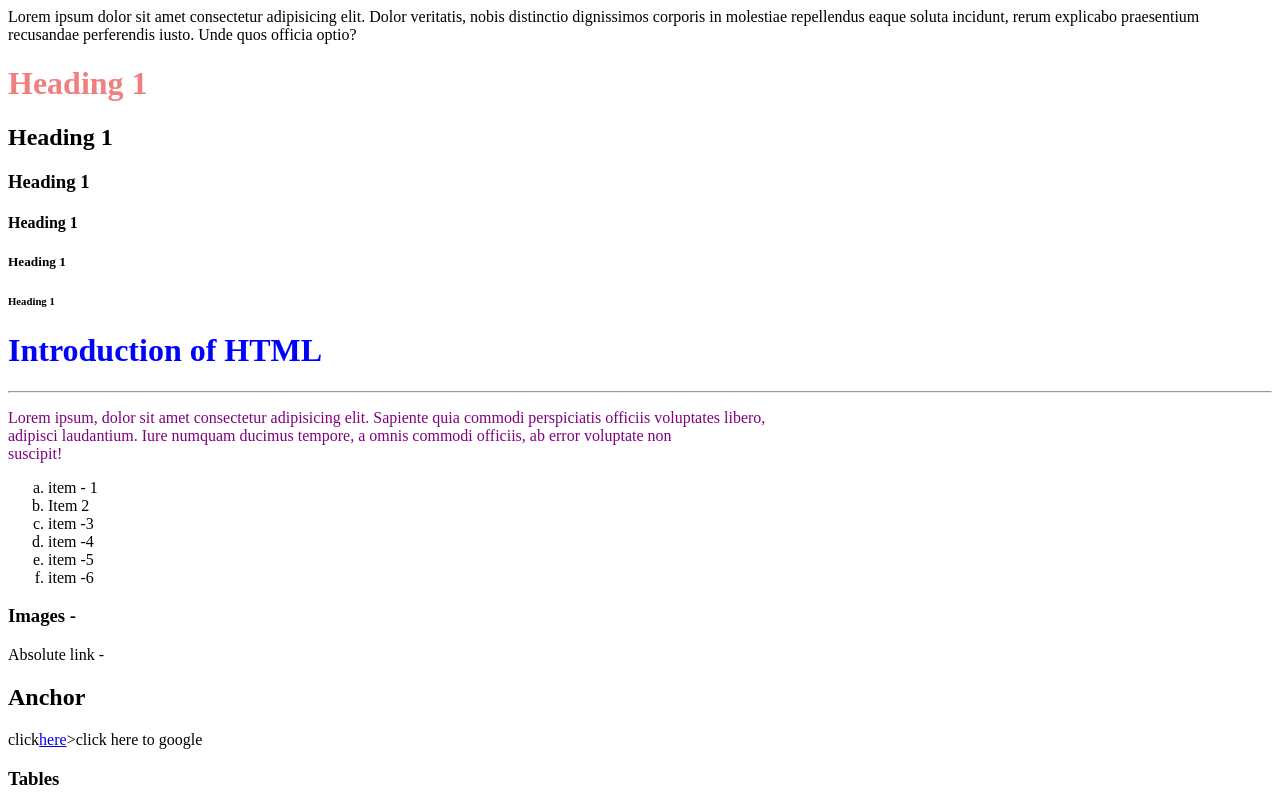
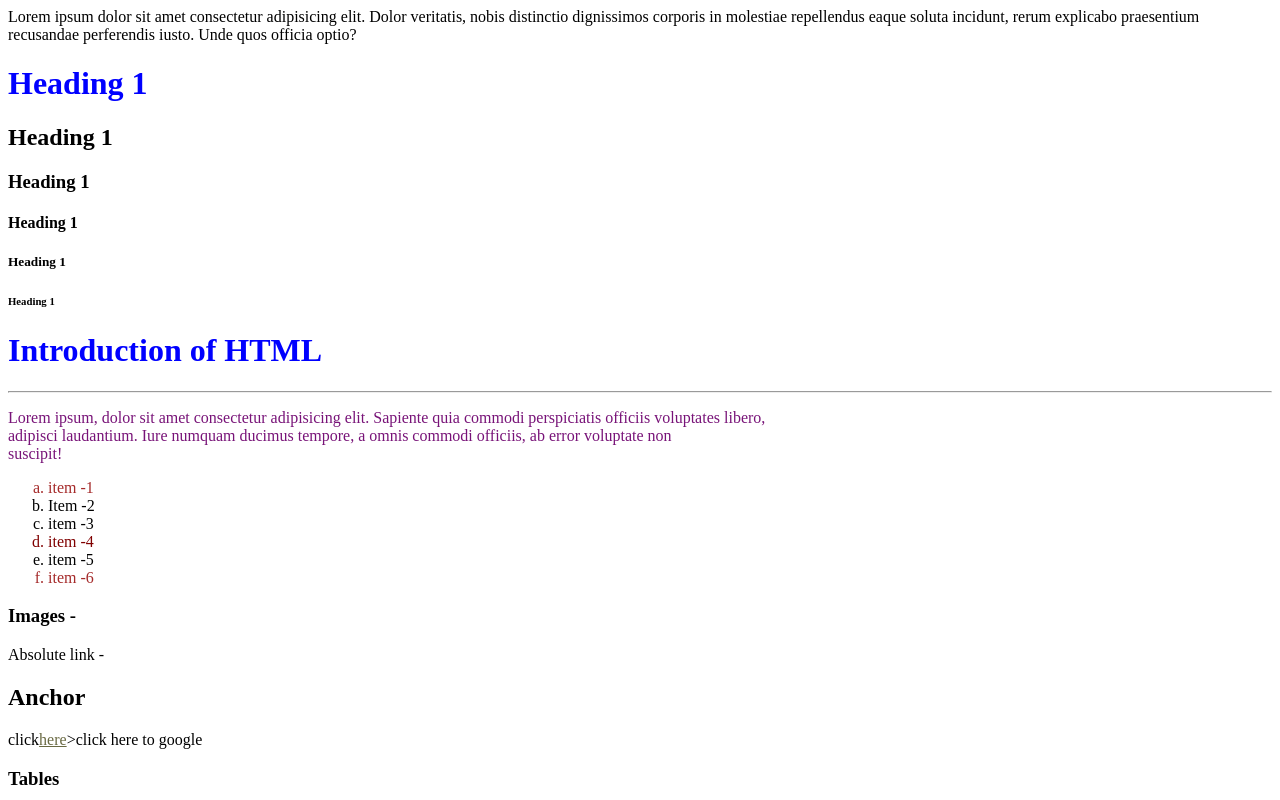
Before and after one commit to jxshnpreet/Empty, a plain HTML site: page rbu/css/index.html in a window 1280 px wide. Shown: the top 800 px of the page. Drawn offline with Linux system fonts and the light colour scheme.

Commit message:
two more selectors

```diff
--- a/rbu/css/index.html
+++ b/rbu/css/index.html
@@ -26,12 +26,12 @@
                 </p>
             </p>
             <ol type="a">
-                <li>item - 1</li>
-                <li>Item 2</li>
-                <li>item  -3</li>
-                <li>item  -4</li>
-                <li>item  -5</li>
-                <li>item  -6</li>
+                <li class="unordered-list-item">item -1</li>
+                <li class="unordered-list-item">Item -2</li>
+                <li class="unordered-list-item">item -3</li>
+                <li class="unordered-list-item">item -4</li>
+                <li class="unordered-list-item">item -5</li>
+                <li class="unordered-list-item">item -6</li>
                 </ol>
                 <h3>Images - </h3>
                 <P>Absolute link - </P>
--- a/rbu/css/styles.css
+++ b/rbu/css/styles.css
@@ -10,7 +10,7 @@
 /* b.) ID Selector - Selects the element based one the id*/
     /* Id should be unique for everyone */
 
-    #heading-one {
+    #heading-one:hover {
     color: lightcoral;
     }
 
@@ -20,5 +20,29 @@
     }*/
 
     .myPara{
-        color: purple;
+        color: rgb(120, 19, 120);
     }
+
+/* d.) Attribute selector -  */
+    /* elementName[attributeName condition] */
+    /* i want to find the <a> whose href starts with https:// */
+
+    a[href^="https://"]{
+        color: rgb(105, 105, 66);
+    }
+
+    /* a[href$=.jpg] */
+    /* a[href*="/"] */
+    /* img[src^="../"] */
+
+/* e.) Pseudo Selectors */
+
+    .unordered-list-item:first-child{
+        color: brown;
+    }
+    .unordered-list-item:last-child{
+        color: brown;
+    }
+    .unordered-list-item:nth-child(4){
+        color: maroon;
+    }
```
